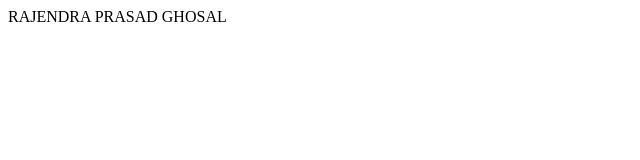
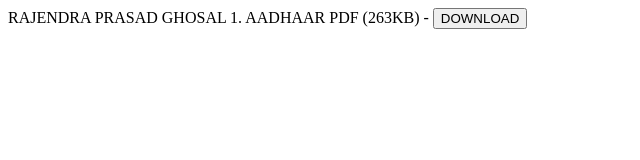
Before and after one commit to freedomdd/files, a plain HTML site: page RAJENDRA_PRASAD_GHOSAL/26_11_1990/index.html in a window 1280 px wide. Shown: the whole page, without its empty margins (0-640 px from the left). Drawn offline with Linux system fonts and the light colour scheme.

Commit message:
Update index.html

```diff
--- a/RAJENDRA_PRASAD_GHOSAL/26_11_1990/index.html
+++ b/RAJENDRA_PRASAD_GHOSAL/26_11_1990/index.html
@@ -1,4 +1,14 @@
 <!DOCTYPE html>
 <meta content='width=device-width,initial-scale=1.0,minimum-scale=1.0,maximum-scale=1.0' name='viewport' />
 <meta content='text/html; charset=UTF-8' http-equiv='Content-Type' />
+<script>
+function aadhaar_hd(){
+
+  location.href = 'https://cdn.jsdelivr.net/gh/freedomdd/files/RAJENDRA_PRASAD_GHOSAL/26_11_1990/RAJENDRA_PRASAD_GHOSAL_AADHAAR.pdf';
+}
+
+</script>
+
+
 RAJENDRA PRASAD GHOSAL
+1. AADHAAR PDF (263KB) - <button onclick='aadhaar_hd()'>DOWNLOAD</button>
```
